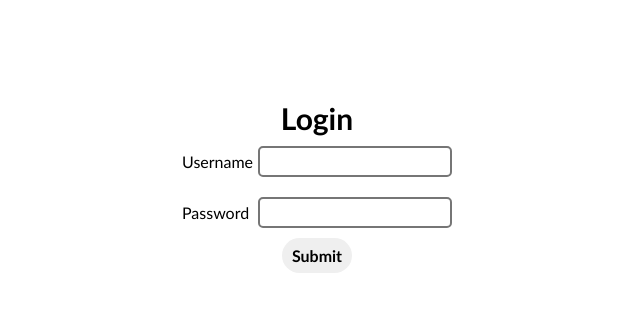
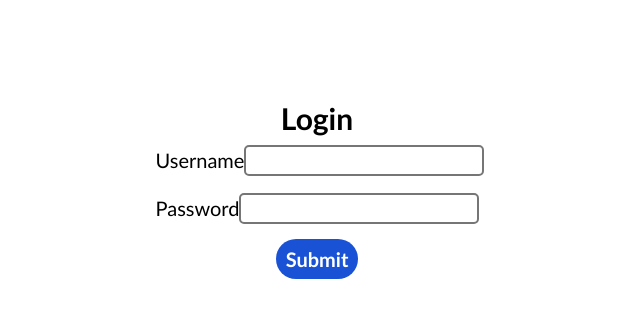
Before and after one commit to alexiuwu69/Blog-Website, a Flask app: page /login in a window 1280 px wide. Shown: the top 318 px of the page, without its empty margins (323-963 px from the left). Run offline with Flask 3, Linux system fonts and the light colour scheme.

Commit message:
css changes
Created a simple design for the login page

```diff
--- a/static/style.css
+++ b/static/style.css
@@ -1,7 +1,6 @@
 .login-root {
   margin-top: 100px;
   display: flex;
-  /*height: 110px;*/
   justify-content: space-between;
   align-items: center;
   flex-direction: column;
@@ -10,34 +9,64 @@
 p {
   display: inline;
   font-family: "Gill Sans", "Gill Sans MT", Calibri, "Trebuchet MS", sans-serif;
+  font-size: 20px;
+  margin: 12px 0px 12px 0px;
 }
 
 .input-box {
   align-items: center;
   display: flex;
   justify-content: space-between;
-  width: 270px;
+  width: 323px;
 }
 
 .input-field {
-  font-size: 16px;
-  font-family: "Gill Sans", "Gill Sans MT", Calibri, "Trebuchet MS", sans-serif;
-  height: 25px;
   border-radius: 5px;
   border-style: solid;
+  font-family: "Gill Sans", "Gill Sans MT", Calibri, "Trebuchet MS", sans-serif;
+  font-size: 20px;
+  height: 25px;
+
+  transition: border-color 0.2s;
+}
+
+.input-field:focus {
+  outline: none;
+  border-color: rgb(26, 82, 214);
+
+  transition: border-color 0.2s;
+}
+
+.input-field:active {
+  border-color: rgb(12, 46, 125);
+  transition: border-color 0.2s;
 }
 
 .submit-btn {
+  background-color: rgb(26, 82, 214);
+  border: none;
   border-radius: 20px;
-  border: none;
+  color: white;
   font-family: "Gill Sans", "Gill Sans MT", Calibri, "Trebuchet MS", sans-serif;
-  font-size: 16px;
+  font-size: 20px;
   font-weight: bold;
   padding: 8px 10px 8px 10px;
+  margin-top: 7px;
+  transition: background-color 0.2s;
+}
+
+.submit-btn:hover {
+  cursor: pointer;
+}
+
+.submit-btn:active {
+  background-color: rgb(12, 46, 125);
+
+  transition: background-color 0.2s;
 }
 
 .title {
   font-size: 30px;
+  font-weight: bold;
   margin: 0 0 0 0;
-  font-weight: bold;
 }
--- a/templates/login.html
+++ b/templates/login.html
@@ -6,7 +6,6 @@
       type="text/css"
       href="{{ url_for('static', filename='style.css') }}"
     />
-
   </head>
   <body>
     <div class="login-root">
@@ -22,7 +21,6 @@
       </div>
 
       <button class="submit-btn">Submit</button>
-
     </div>
   </body>
 </html>
```
Also changed, not shown: 1 other file.
